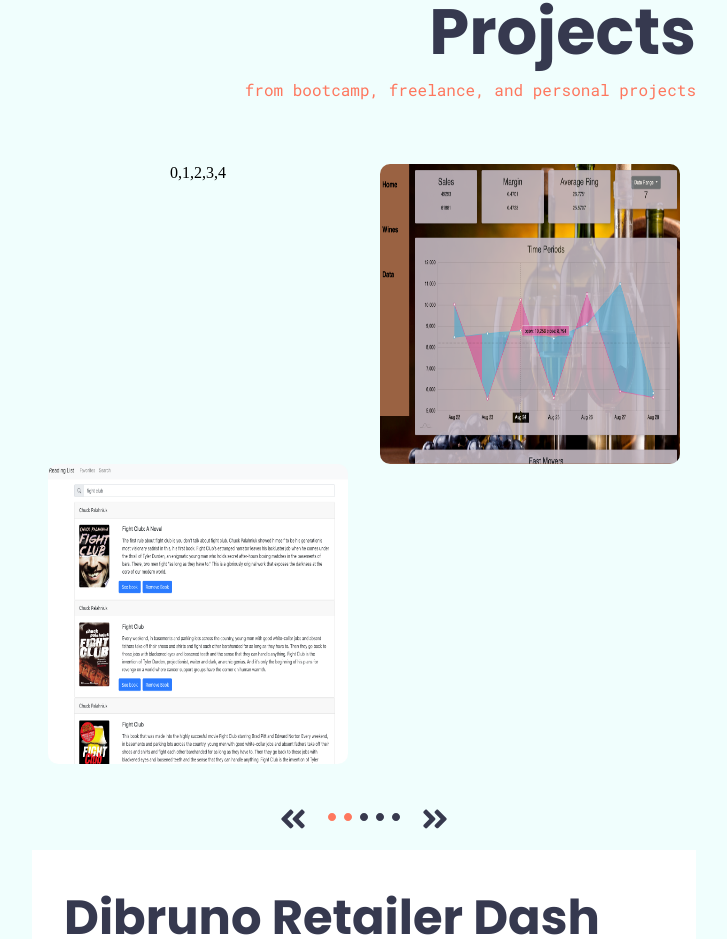
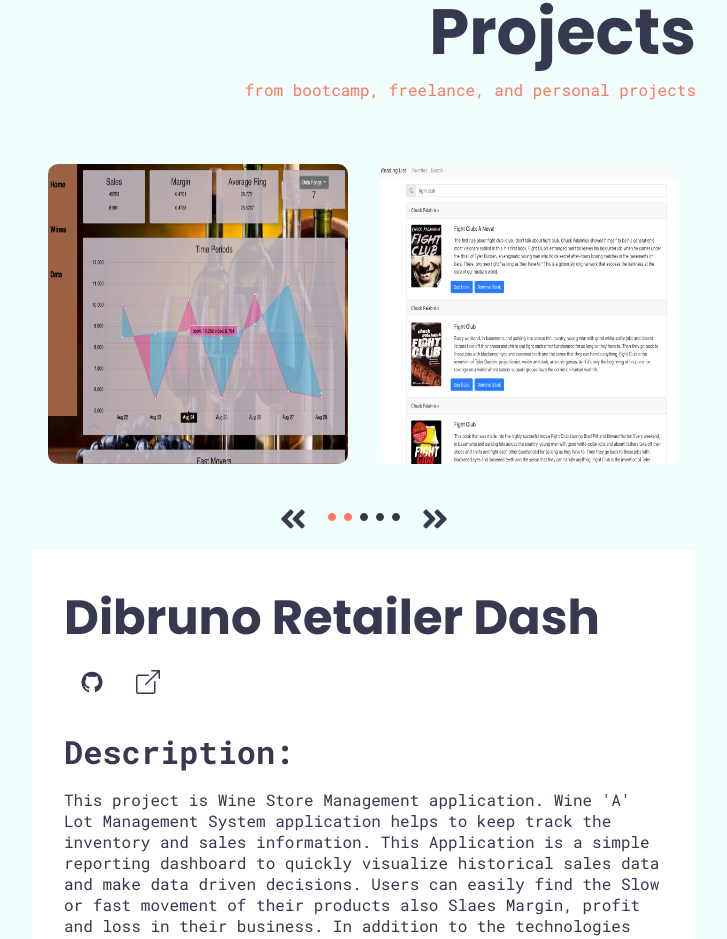
Before and after one commit to grburner/port-ts, a React (Create React App) app: page / in a window 1280 px wide. Shown: the part 990-1929 px from the top of the page, without its empty margins (276-1003 px from the left). Built offline with nearby package versions, Linux system fonts and the light colour scheme.

Commit message:
removing context in ui to test

```diff
--- a/src/components/ProjectRenderer/index.tsx
+++ b/src/components/ProjectRenderer/index.tsx
@@ -13,7 +13,6 @@
 
   return (
     <div className={`project-images`}>
-      <div>{`${projectArrangement}`}</div>
       <div onClick={() => props.onChange(projectArrangement[0])}>
         <ProjectImage active={props.projectIndex === 0 ? 'true' : 'false'} image={data.projects[projectArrangement[0]].image} />
       </div>
```
